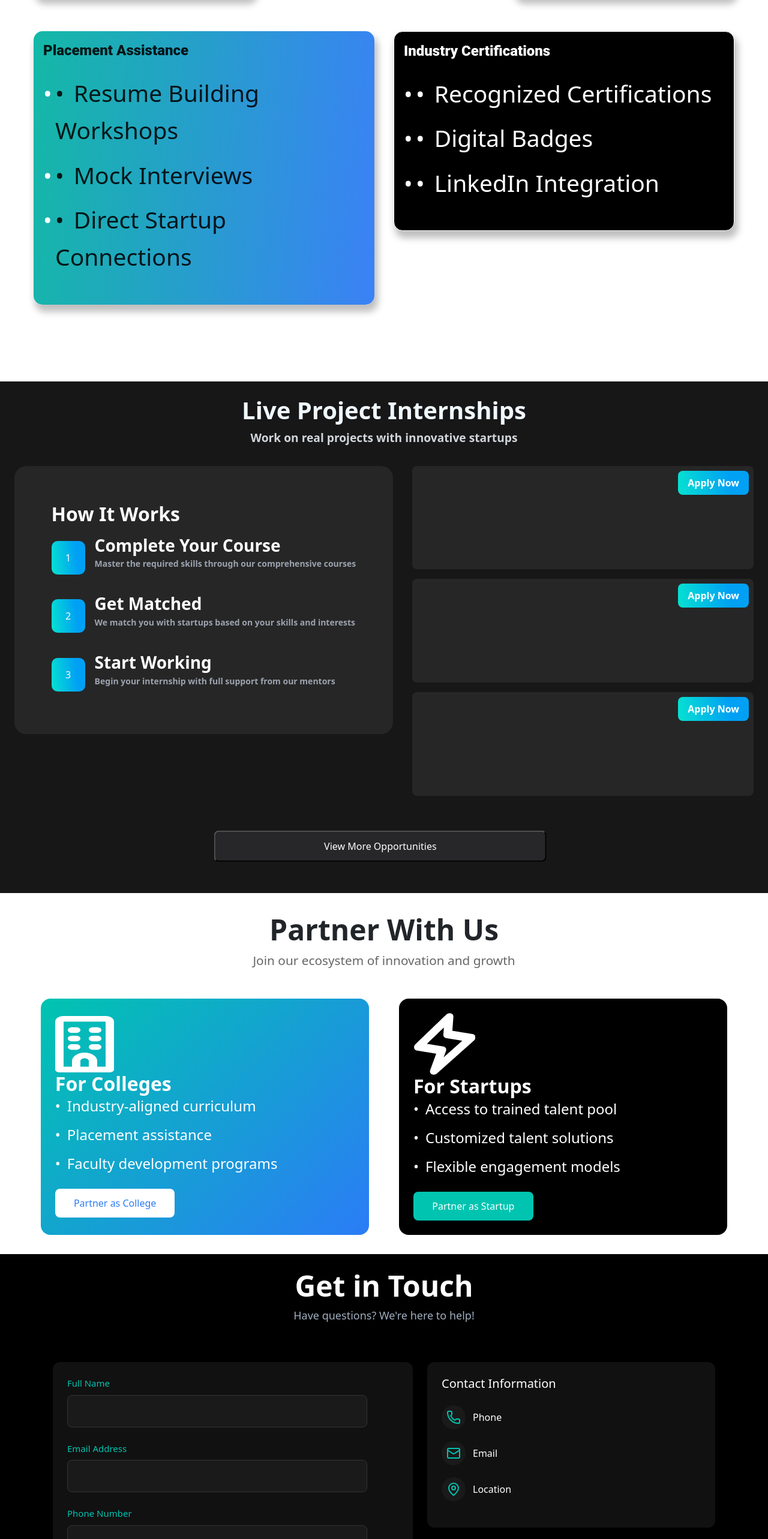
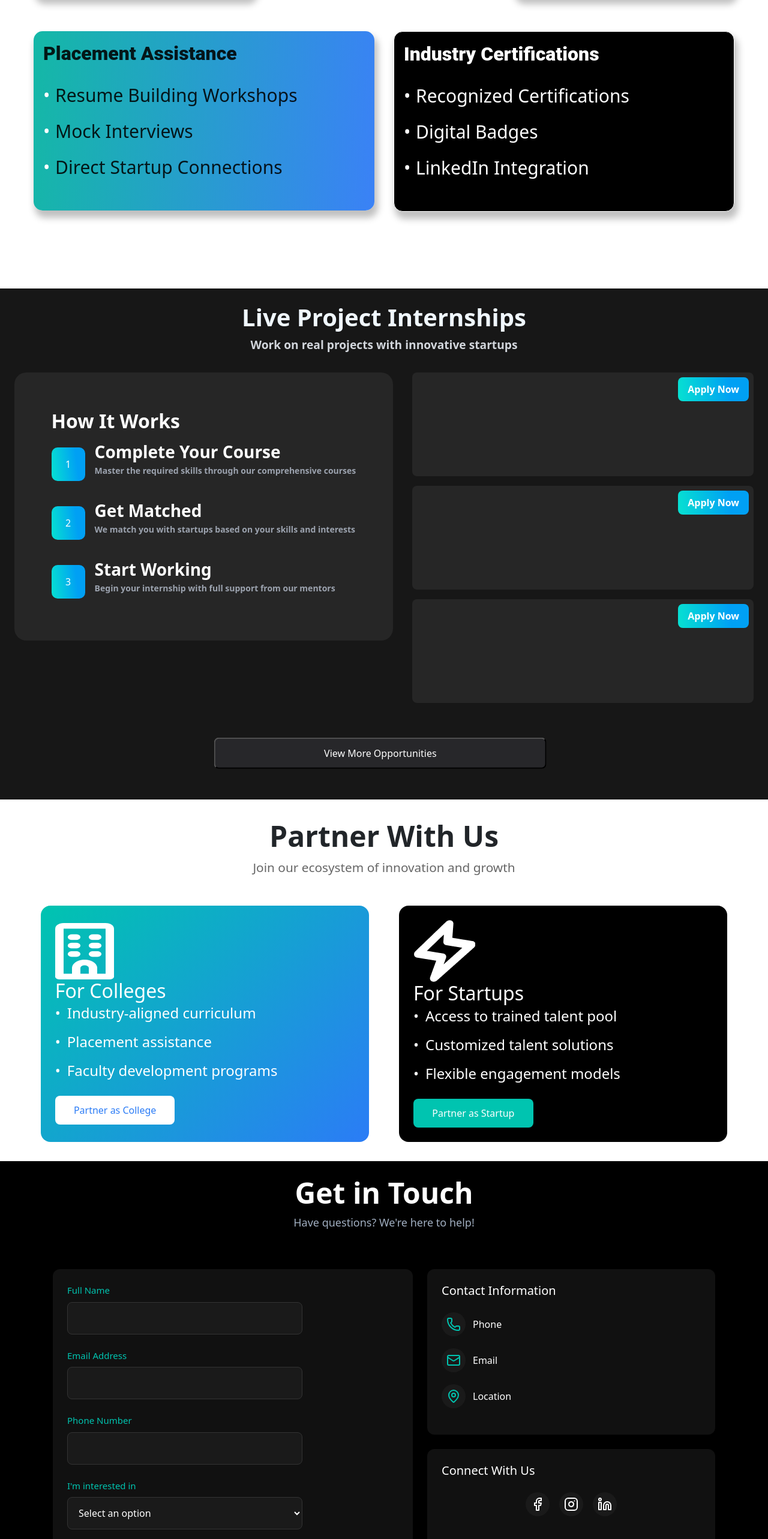
Before and after one commit to SUFIYANJT/Techlearn., a React (Vite) app: page / in a window 1280 px wide. Shown: the part 1260-3826 px from the top of the page at 60% size. Built offline with nearby package versions, Linux system fonts and the light colour scheme.

Commit message:
header is set

```diff
--- a/src/Compounts/ContactForm.css
+++ b/src/Compounts/ContactForm.css
@@ -71,8 +71,8 @@
 .form-field select,
 .form-field input,
 .form-field textarea {
-  width: 200%; /* Change fit-content to 100% */
-  max-width: 500px; /* Adjust width as needed */
+  width: 150%; /* Change fit-content to 100% */
+  /* Adjust width as needed */
   padding: 14px; /* Slightly increase padding */
   background-color: #1a1a1a;
   border: 1px solid #333;
--- a/src/Compounts/ContactForm.tsx
+++ b/src/Compounts/ContactForm.tsx
@@ -25,6 +25,7 @@ const ContactForm = () => {
   };
 
   return (
+    <section id="ContactForm" >
     <div className="contact-container">
       <div className="contact-header">
         <h1 className="contact-title">Get in Touch</h1>
@@ -73,9 +74,9 @@ const ContactForm = () => {
                 onChange={handleChange}
               >
                 <option value="">Select an option</option>
-                <option value="option1">Option 1</option>
-                <option value="option2">Option 2</option>
-                <option value="option3">Option 3</option>
+                <option value="option1">Live Project</option>
+                <option value="option2">For Colleges</option>
+                <option value="option3">For Startups</option>
               </select>
             </div>
 
@@ -138,7 +139,10 @@ const ContactForm = () => {
           </div>
         </div>
       </div>
+
     </div>
+    </section>
+
   );
 };
 
--- a/src/Compounts/FeaturesSection.tsx
+++ b/src/Compounts/FeaturesSection.tsx
@@ -89,7 +89,7 @@ const FeaturesSection = () => {
                         key={itemIndex}
                         className="feature-list-item"
                       >
-                        <span className="bullet">•</span>
+
                         {item}
                       </Box>
                     ))}
--- a/src/Compounts/FwaturesSection.css
+++ b/src/Compounts/FwaturesSection.css
@@ -9,11 +9,11 @@
     border-radius: 8px
 }
 .additional-feature-heading{
-    font-size: 1.5rem !important;
+    font-size: 2rem !important;
     font-weight: 900 !important;
 }
 .feature-list-item{
-   font-size: 1.3em !important;
+   font-size: 1em !important;
     line-height: 1.6;
     text-align: left;
 }
@@ -92,7 +92,8 @@
     padding: 1rem !important;
 }
 .feature-list {
-    list-style: none;
+    list-style: none !important;
+    list-style-type: none !important;
     padding: 0;
     margin: 0;
 }
@@ -122,10 +123,15 @@
         color: white;
         box-shadow: 4px 10px 11.3px 2px rgba(0, 0, 0, 0.25) !important;
     }
-    .bullet {
-        margin-right: 01rem !important;
 
-    }
+    .feature-list {
+        list-style: none !important;
+        padding-left: 0;
+      }
+      .feature-list-item {
+        list-style-type: none !important;
+      }
+
 
 /* Responsive Design */
 @media (max-width: 768px) {
--- a/src/Compounts/Header.tsx
+++ b/src/Compounts/Header.tsx
@@ -22,6 +22,14 @@ function Header() {
 
   const handleCloseNavMenu = () => {
     setAnchorElNav(null);
+  };
+   // Scroll to ContactForm section
+   const handleScrollToContact = () => {
+    const section = document.getElementById('ContactForm');
+    if (section) {
+      section.scrollIntoView({ behavior: 'smooth', block: 'start' });
+    }
+    handleCloseNavMenu();
   };
 
   return (
@@ -56,7 +64,7 @@ function Header() {
               sx={{ display: { xs: 'block', md: 'none' } }}
             >
               {pages.map((page) => (
-                <MenuItem key={page} onClick={handleCloseNavMenu}>
+                <MenuItem key={page} onClick={handleScrollToContact}>
                   <Typography
                     sx={{
                       textAlign: 'center',
@@ -85,7 +93,7 @@ function Header() {
             {pages.map((page) => (
               <Button
                 key={page}
-                onClick={handleCloseNavMenu}
+                onClick={handleScrollToContact}
                 sx={{
                   my: 2,
                   color: 'white',
--- a/src/Compounts/PartnerSection.css
+++ b/src/Compounts/PartnerSection.css
@@ -12,7 +12,6 @@
 .partner-title {
   font-size: 3rem;
   font-weight: 700;
-
 }
 
 .partner-subtitle {
@@ -22,17 +21,43 @@
 
 .cards-wrapper {
   display: flex;
-  flex-direction: column;
+  flex-direction: row; /* Aligns cards side by side */
+  justify-content: center;
   gap: 50px;
+  flex-wrap: wrap; /* Ensures responsiveness */
 }
 
+.partner-card {
+  flex: 1; /* Allows equal width distribution */
+  max-width: 45%; /* Ensures proper spacing */
+  padding: 24px;
+  border-radius: 16px;
+  color: white;
+}
+
+.college-card {
+  align-content: center;
+  align-items: center !important;
+  justify-content: center !important;
+  background: linear-gradient(135deg, #00c4b0 0%, #2b7cf6 100%);
+}
+
+.startup-card {
+  background-color: #000000;
+}
+
+.feature-list {
+  list-style: none;
+  font-size: 30px;
+  padding: 0;
+  margin: 0 0 24px 0;
+}
 
 .feature-list li {
   position: relative;
   padding-left: 20px;
   margin-bottom: 12px;
   font-size: 1.5rem;
-
 }
 
 .feature-list li:before {
@@ -52,12 +77,10 @@
   cursor: pointer;
   align-items: center;
   justify-content: center;
-
   transition: all 0.2s ease;
 }
 
 .college-button {
-
   background-color: white;
   color: #2b7cf6;
 }
@@ -73,57 +96,13 @@
 
 .startup-button:hover {
   background-color: #00b3a1;
-}.partner-card {
-  padding: 24px;
-  border-radius: 16px;
-  color: white;
 }
 
-.college-card {
-  align-content: center;
-  width: 40% !important;
-  align-items: center !important;
-  justify-content: center !important;
-  background: linear-gradient(135deg, #00c4b0 0%, #2b7cf6 100%);
-}
-
-.startup-card {
-  background-color: #000000;
-  width: 30%;
-}
-.cards-wrapper {
-  display: flex;
-  flex-direction: row; /* Aligns cards side by side */
-  justify-content: center;
-  gap: 50px;
-  flex-wrap: wrap; /* Ensures responsiveness */
-}
-
-.partner-card {
-  flex: 1; /* Allows equal width distribution */
-  max-width: 45%; /* Ensures proper spacing */
-  padding: 24px;
-  border-radius: 16px;
-  color: white;
-}
-
-.card-title {
-  font-size: 2rem;
-  font-weight: 600;
-  margin-bottom: 20px;
-}
-
-.feature-list {
-  list-style: none;
-  font-size: 30px;
-  padding: 0;
-  margin: 0 0 24px 0;
-}
+/* ✅ Mobile View Fixes */
 @media (max-width: 768px) {
-.partner-container {
-    max-width: 80%;
+  .partner-container {
+    width: 100%;
     padding: 24px;
-    font-family: system-ui, -apple-system, sans-serif;
   }
 
   .partner-header {
@@ -143,35 +122,30 @@
   }
 
   .cards-wrapper {
-    display: flex;
-    flex-direction: column;
-    gap: 20px;
+    flex-direction: column; /* Stack cards vertically */
+    gap: 16px;
+    align-items: center;
   }
 
+  .partner-card {
+    width: 100%; /* Full width on mobile */
+    max-width: none;
+  }
+
+  .college-card, .startup-card {
+    width: 100%; /* Ensures they expand */
+  }
+
+  .feature-list {
+    font-size: 20px;
+  }
 
   .feature-list li {
-    position: relative;
-    padding-left: 20px;
-    margin-bottom: 12px;
     font-size: 15px;
-  }
-
-  .feature-list li:before {
-    content: "•";
-    position: absolute;
-    left: 0;
-    color: white;
   }
 
   .partner-button {
     width: 100%;
-    padding: 12px 24px;
-    border: none;
-    border-radius: 8px;
-    font-size: 16px;
-    font-weight: 500;
-    cursor: pointer;
-    transition: all 0.2s ease;
   }
 
   .college-button {
@@ -190,30 +164,5 @@
 
   .startup-button:hover {
     background-color: #00b3a1;
-  }.partner-card {
-    padding: 24px;
-    border-radius: 16px;
-    color: white;
   }
-
-  .college-card {
-    background: linear-gradient(135deg, #00c4b0 0%, #2b7cf6 100%);
-  }
-
-  .startup-card {
-    background-color: #000000;
-  }
-
-  .card-title {
-    font-size: 24px;
-    font-weight: 600;
-    margin-bottom: 20px;
-  }
-
-  .feature-list {
-    list-style: none;
-    padding: 0;
-    margin: 0 0 24px 0;
-  }
-
 }
```
